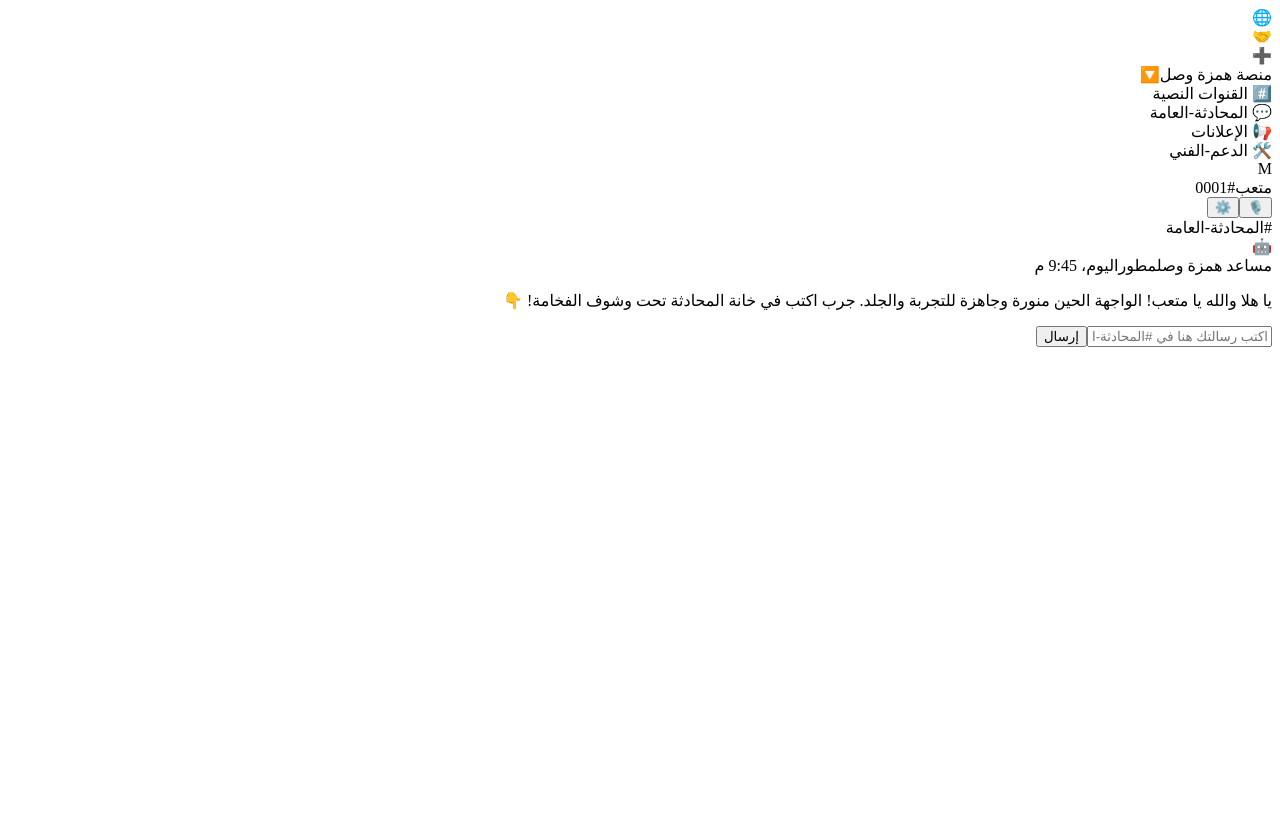
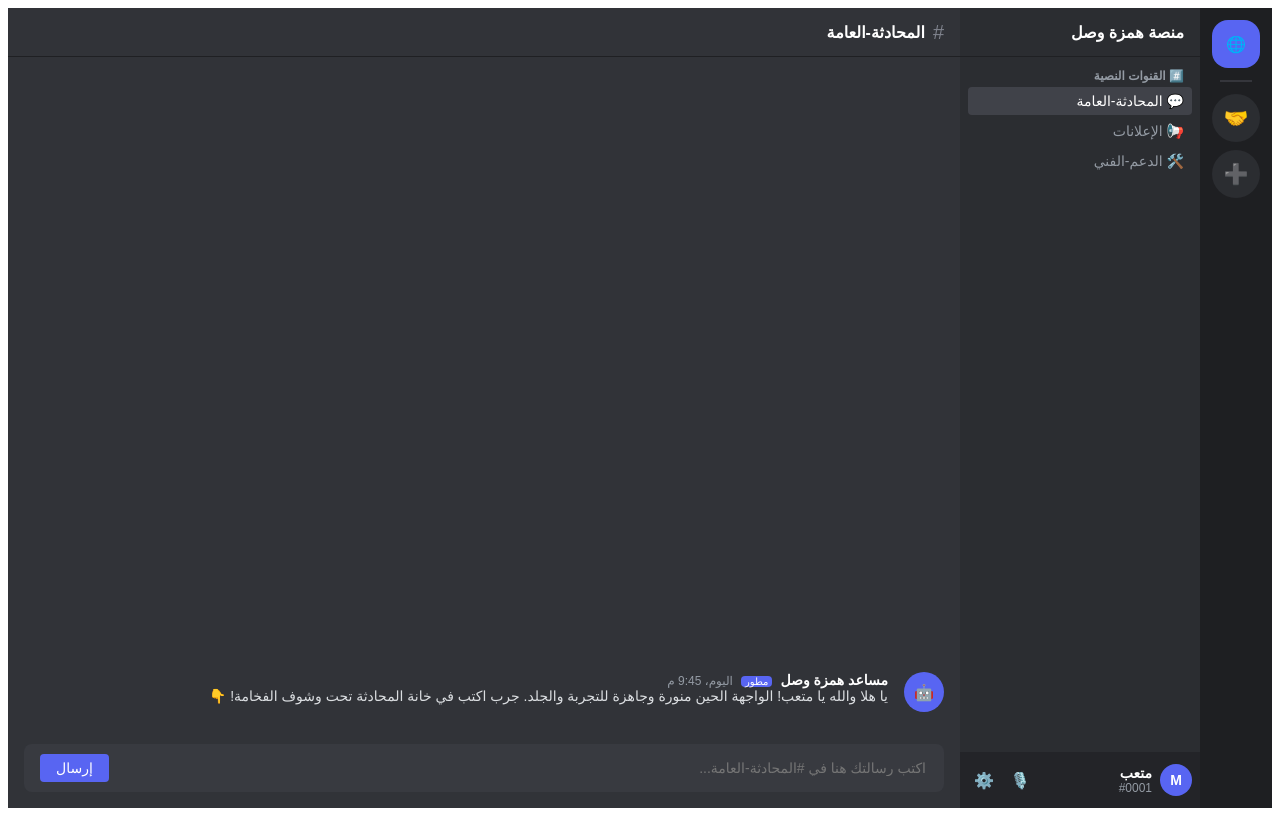
Before and after one commit to mmssaa43211-arch/hamzat-wasl, a Next.js app: page / in a window 1280 px wide. Built offline with nearby package versions, Linux system fonts and the light colour scheme.

Commit message:
Update page.tsx

```diff
--- a/app/page.tsx
+++ b/app/page.tsx
@@ -21,88 +21,85 @@ export default function Home() {
   };
 
   return (
-    <div className="flex h-screen bg-[#313338] text-[#dbdee1] font-sans antialiased selection:bg-[#5865f2] selection:text-white" dir="rtl">
+    <div style={{ display: 'flex', height: '100vh', backgroundColor: '#313338', color: '#dbdee1', fontFamily: 'sans-serif' }} dir="rtl">
 
       {/* 1. قائمة السيرفرات */}
-      <div className="w-[72px] bg-[#1e1f22] flex flex-col items-center py-3 gap-2 shrink-0">
-        <div className="w-12 h-12 bg-[#5865f2] rounded-[16px] flex items-center justify-center text-white font-bold cursor-pointer" title="الرئيسية">🌐</div>
-        <div className="w-8 h-[2px] bg-[#35363c] rounded my-1" />
-        <div className="w-12 h-12 bg-[#2b2d31] rounded-[24px] flex items-center justify-center text-xl cursor-pointer hover:bg-[#23a55a] hover:rounded-[16px] hover:text-white" title="سيرفر الدعم">🤝</div>
-        <div className="w-12 h-12 bg-[#2b2d31] rounded-[24px] flex items-center justify-center text-xl cursor-pointer hover:bg-[#5865f2] hover:rounded-[16px] hover:text-white" title="إضافة سيرفر">➕</div>
+      <div style={{ width: '72px', backgroundColor: '#1e1f22', display: 'flex', flexDirection: 'column', alignItems: 'center', paddingTop: '12px', gap: '8px' }}>
+        <div style={{ width: '48px', height: '48px', backgroundColor: '#5865f2', borderRadius: '16px', display: 'flex', alignItems: 'center', justifyContent: 'center', color: 'white', fontWeight: 'bold', cursor: 'pointer' }}>🌐</div>
+        <div style={{ width: '32px', height: '2px', backgroundColor: '#35363c', margin: '4px 0' }} />
+        <div style={{ width: '48px', height: '48px', backgroundColor: '#2b2d31', borderRadius: '50%', display: 'flex', alignItems: 'center', justifyContent: 'center', fontSize: '20px', cursor: 'pointer' }}>🤝</div>
+        <div style={{ width: '48px', height: '48px', backgroundColor: '#2b2d31', borderRadius: '50%', display: 'flex', alignItems: 'center', justifyContent: 'center', fontSize: '20px', cursor: 'pointer' }}>➕</div>
       </div>
 
       {/* 2. قائمة القنوات */}
-      <div className="w-60 bg-[#2b2d31] flex flex-col shrink-0">
-        <div className="h-12 border-b border-[#1f2023] flex items-center justify-between px-4 font-bold text-white shadow-sm">
+      <div style={{ width: '240px', backgroundColor: '#2b2d31', display: 'flex', flexDirection: 'column' }}>
+        <div style={{ height: '48px', borderBottom: '1px solid #1f2023', display: 'flex', alignItems: 'center', justifyContent: 'between', padding: '0 16px', fontWeight: 'bold', color: 'white' }}>
           <span>منصة همزة وصل</span>
-          <span className="text-sm">🔽</span>
         </div>
-        <div className="flex-1 overflow-y-auto px-2 py-3 space-y-4">
+        <div style={{ flex: 1, padding: '12px 8px', display: 'flex', flexDirection: 'column', gap: '16px' }}>
           <div>
-            <div className="text-xs font-bold text-[#949ba4] px-2 mb-1">#️⃣ القنوات النصية</div>
-            <div className="space-y-[2px]">
-              <div className="bg-[#404249] text-white px-2 py-1.5 rounded flex items-center gap-2 cursor-pointer text-sm font-medium">💬 المحادثة-العامة</div>
-              <div className="text-[#949ba4] hover:bg-[#35373c] hover:text-[#dbdee1] px-2 py-1.5 rounded flex items-center gap-2 cursor-pointer text-sm font-medium transition-colors">📢 الإعلانات</div>
-              <div className="text-[#949ba4] hover:bg-[#35373c] hover:text-[#dbdee1] px-2 py-1.5 rounded flex items-center gap-2 cursor-pointer text-sm font-medium transition-colors">🛠️ الدعم-الفني</div>
+            <div style={{ fontSize: '12px', fontWeight: 'bold', color: '#949ba4', padding: '0 8px', marginBottom: '4px' }}>#️⃣ القنوات النصية</div>
+            <div style={{ display: 'flex', flexDirection: 'column', gap: '2px' }}>
+              <div style={{ backgroundColor: '#404249', color: 'white', padding: '6px 8px', borderRadius: '4px', cursor: 'pointer', fontSize: '14px' }}>💬 المحادثة-العامة</div>
+              <div style={{ color: '#949ba4', padding: '6px 8px', borderRadius: '4px', cursor: 'pointer', fontSize: '14px' }}>📢 الإعلانات</div>
+              <div style={{ color: '#949ba4', padding: '6px 8px', borderRadius: '4px', cursor: 'pointer', fontSize: '14px' }}>🛠️ الدعم-الفني</div>
             </div>
           </div>
         </div>
-        {/* بروفايل المستخدم */}
-        <div className="h-14 bg-[#232428] flex items-center justify-between px-2 gap-2">
-          <div className="flex items-center gap-2 p-1 rounded flex-1">
-            <div className="w-8 h-8 bg-[#5865f2] rounded-full flex items-center justify-center text-white font-bold text-xs">M</div>
-            <div className="flex flex-col text-right">
-              <span className="text-sm font-bold text-white">متعب</span>
-              <span className="text-xs text-[#949ba4]">#0001</span>
-            </div>
+        {/* بروفايل متعب بالأسفل */}
+        <div style={{ height: '56px', backgroundColor: '#232428', display: 'flex', alignItems: 'center', padding: '0 8px', gap: '8px' }}>
+          <div style={{ width: '32px', height: '32px', backgroundColor: '#5865f2', borderRadius: '50%', display: 'flex', alignItems: 'center', justifyContent: 'center', color: 'white', fontWeight: 'bold', fontSize: '14px' }}>M</div>
+          <div style={{ display: 'flex', flexDirection: 'column', textAlign: 'right', flex: 1 }}>
+            <span style={{ fontSize: '14px', fontWeight: 'bold', color: 'white' }}>متعب</span>
+            <span style={{ fontSize: '12px', color: '#949ba4' }}>#0001</span>
           </div>
-          <div className="flex items-center gap-1 text-[#b5bac1]">
-            <button className="p-1.5 hover:bg-[#35373c] rounded">🎙️</button>
-            <button className="p-1.5 hover:bg-[#35373c] rounded">⚙️</button>
+          <div style={{ color: '#b5bac1', display: 'flex', gap: '4px' }}>
+            <button style={{ background: 'none', border: 'none', color: 'inherit', cursor: 'pointer', fontSize: '16px' }}>🎙️</button>
+            <button style={{ background: 'none', border: 'none', color: 'inherit', cursor: 'pointer', fontSize: '16px' }}>⚙️</button>
           </div>
         </div>
       </div>
 
-      {/* 3. منطقة الدردشة */}
-      <div className="flex-1 bg-[#313338] flex flex-col min-w-0">
-        <div className="h-12 border-b border-[#1f2023] flex items-center px-4 gap-2 shadow-sm shrink-0">
-          <span className="text-xl text-[#80848e]">#</span>
-          <span className="font-bold text-white text-md">المحادثة-العامة</span>
+      {/* 3. منطقة الدردشة الرئيسية */}
+      <div style={{ flex: 1, backgroundColor: '#313338', display: 'flex', flexDirection: 'column' }}>
+        <div style={{ height: '48px', borderBottom: '1px solid #1f2023', display: 'flex', alignItems: 'center', padding: '0 16px', gap: '8px' }}>
+          <span style={{ fontSize: '20px', color: '#80848e' }}>#</span>
+          <span style={{ fontWeight: 'bold', color: 'white' }}>المحادثة-العامة</span>
         </div>
 
         {/* عرض الرسائل الحية */}
-        <div className="flex-1 overflow-y-auto p-4 space-y-4 flex flex-col justify-end">
+        <div style={{ flex: 1, padding: '16px', overflowY: 'auto', display: 'flex', flexDirection: 'column', gap: '16px', justifyContent: 'flex-end' }}>
           {messages.map((msg) => (
-            <div key={msg.id} className="flex items-start gap-4">
-              <div className="w-10 h-10 bg-[#5865f2] rounded-full flex items-center justify-center text-white font-bold text-md shrink-0">
+            <div key={msg.id} style={{ display: 'flex', alignItems: 'flex-start', gap: '16px' }}>
+              <div style={{ width: '40px', height: '40px', backgroundColor: '#5865f2', borderRadius: '50%', display: 'flex', alignItems: 'center', justifyContent: 'center', color: 'white', fontWeight: 'bold', fontSize: '16px' }}>
                 {msg.icon}
               </div>
-              <div className="flex flex-col text-right">
-                <div className="flex items-baseline gap-2">
-                  <span className="font-bold text-white text-sm">{msg.user}</span>
-                  <span className="text-[10px] bg-[#5865f2] text-white px-1 rounded font-medium">{msg.badge}</span>
-                  <span className="text-xs text-[#949ba4]">{msg.time}</span>
+              <div style={{ display: 'flex', flexDirection: 'column', textAlign: 'right' }}>
+                <div style={{ display: 'flex', alignItems: 'baseline', gap: '8px' }}>
+                  <span style={{ fontWeight: 'bold', color: 'white', fontSize: '14px' }}>{msg.user}</span>
+                  <span style={{ fontSize: '10px', backgroundColor: '#5865f2', color: 'white', padding: '0 4px', borderRadius: '4px' }}>{msg.badge}</span>
+                  <span style={{ fontSize: '12px', color: '#949ba4' }}>{msg.time}</span>
                 </div>
-                <p className="text-sm text-[#dbdee1] mt-1">{msg.text}</p>
+                <p style={{ fontSize: '14px', color: '#dbdee1', marginTop: '4px', margin: 0 }}>{msg.text}</p>
               </div>
             </div>
           ))}
         </div>
 
         {/* خانة الكتابة الشغالة */}
-        <div className="p-4 bg-[#313338] shrink-0">
-          <div className="bg-[#383a40] rounded-lg px-4 py-2.5 flex items-center gap-4">
+        <div style={{ padding: '16px', backgroundColor: '#313338' }}>
+          <div style={{ backgroundColor: '#383a40', borderRadius: '8px', padding: '10px 16px', display: 'flex', alignItems: 'center', gap: '16px' }}>
             <input
               type="text"
               value={text}
               onChange={(e) => setText(e.target.value)}
               onKeyDown={(e) => e.key === 'Enter' && handleSend()}
               placeholder="اكتب رسالتك هنا في #المحادثة-العامة..."
-              className="bg-transparent flex-1 outline-none text-[#dbdee1] placeholder-[#80848e] text-sm text-right"
+              style={{ background: 'none', border: 'none', flex: 1, outline: 'none', color: '#dbdee1', fontSize: '14px', textAlign: 'right' }}
             />
             <button
               onClick={handleSend}
-              className="bg-[#5865f2] hover:bg-[#4752c4] text-white px-4 py-1 rounded text-sm font-medium transition-colors"
+              style={{ backgroundColor: '#5865f2', color: 'white', border: 'none', padding: '6px 16px', borderRadius: '4px', cursor: 'pointer', fontSize: '14px', fontWeight: 'medium' }}
             >
               إرسال
             </button>
```
